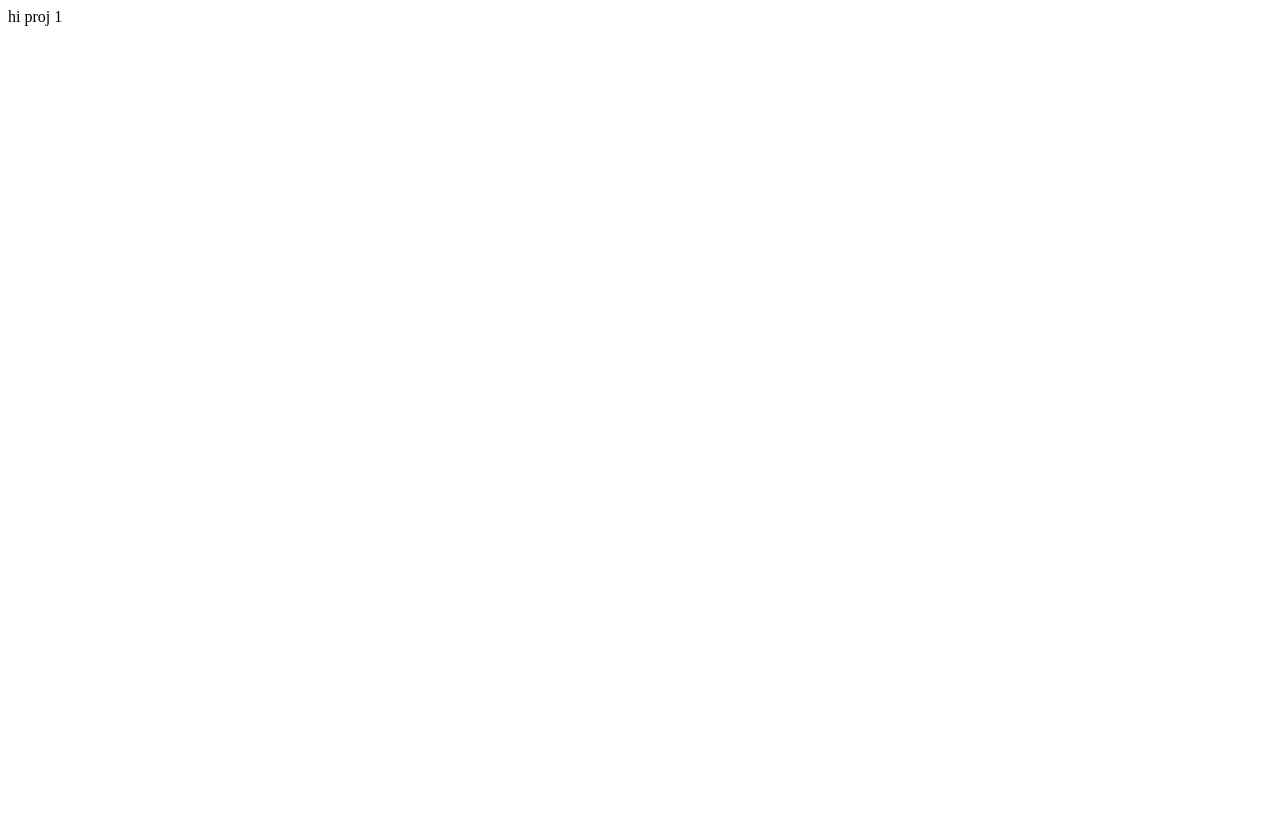
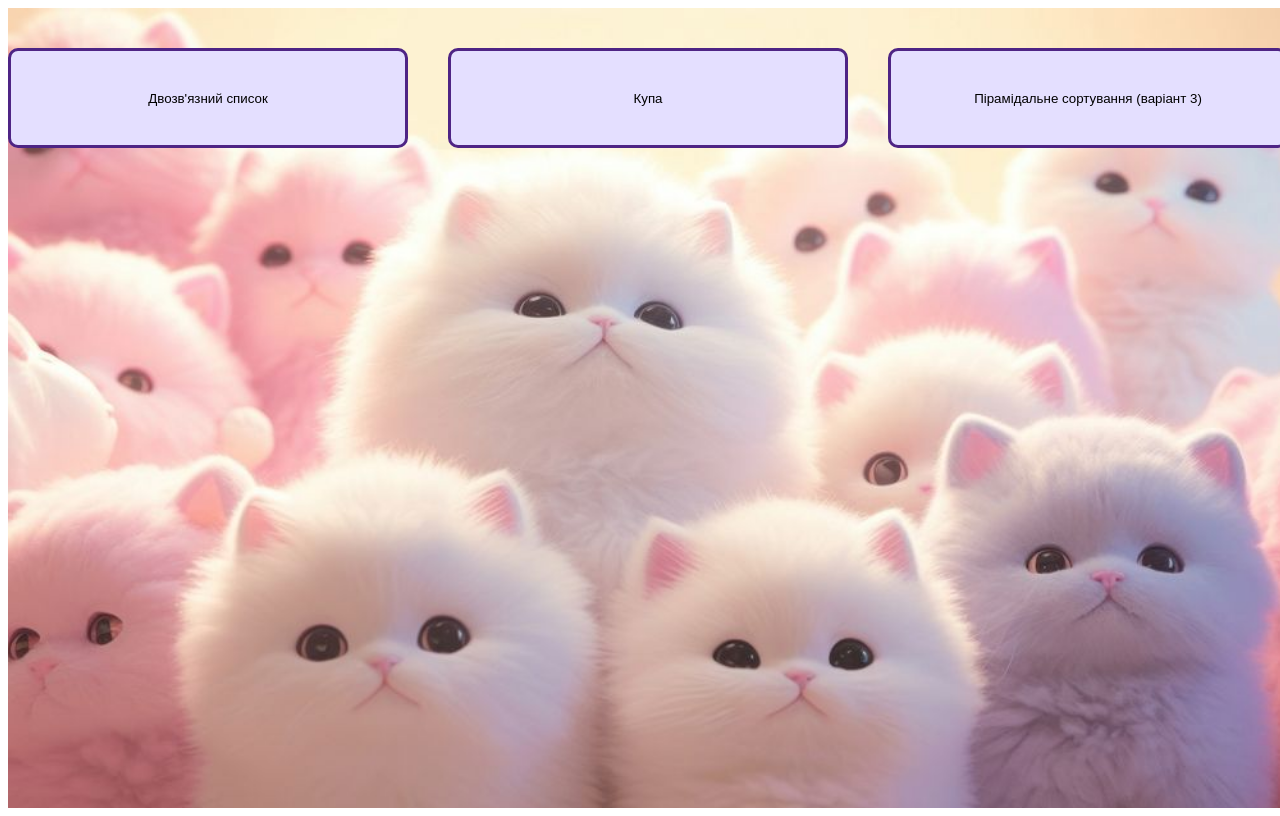
Before and after one commit to Greenfield-Taster/algorithms-and-data-structure-univer, a React (Create React App) app: page /project-1 in a window 1280 px wide. Built offline with nearby package versions, Linux system fonts and the light colour scheme.

Commit message:
Add doubly linked list to the first project

```diff
--- /dev/null
+++ b/src/projects/project-1/Project1.css
@@ -0,0 +1,26 @@
+ .Project1 {
+  background-image: url(./img/cats.jpg);
+ background-repeat: no-repeat;
+ background-size: cover;
+  width: 100vw;
+  height: 100vh;
+}
+
+.wrapperProj1 {
+  display: flex;
+  gap: 40px;
+  justify-content: center;
+  padding: 40px;
+}
+
+.blockProj1 button {
+  align-items: center;
+  justify-content: center;
+  border: 3px solid rgb(78, 36, 133);
+  border-radius: 10px;
+  padding: 10px;
+  width: 400px;
+  height: 100px;
+  cursor: pointer;
+  background-color: rgb(228, 223, 255);
+}
--- a/src/projects/project-1/Project1.jsx
+++ b/src/projects/project-1/Project1.jsx
@@ -1,11 +1,37 @@
+import "./Project1.css"
 import React from 'react'
+import {Task1} from "./components/Task1.js"
+import {Task2} from "./components/Task2.js"
+import {Task3} from "./components/Task3.js"
 
 function Project1() {
+  const list = new Task1();
+
+  const handleActions = () => {
+    list.addToStart(1);
+    list.addToStart(2);
+    list.addAfter(1, 3);
+    list.search(3);
+    list.delete(2);
+    list.displayFromStart();
+    list.displayFromEnd();
+  };
+
   return (
-    <div>
-      hi proj 1
+    <div className="Project1">
+      <div className="wrapperProj1">
+        <div className="blockProj1">
+          <button onClick={handleActions}>Двозв'язний список</button>
+        </div>
+        <div className="blockProj1">
+          <button onClick={Task2}>Купа</button>
+        </div>
+        <div className="blockProj1">
+          <button onClick={Task3}>Пірамідальне сортування (варіант 3)</button>
+        </div>
+      </div>
     </div>
-  )
+  );
 }
 
 export default Project1
```
